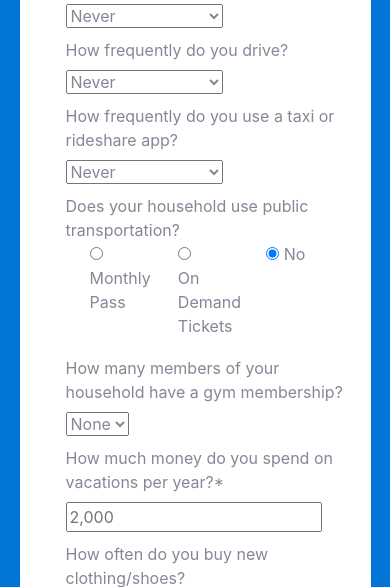
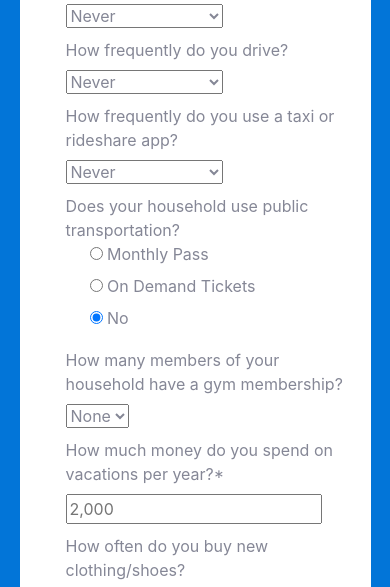
Before and after one commit to i-am-xu-wang/urban_advisor, a Django app: page / in a window 390 px wide. Shown: the part 1626-2213 px from the top of the page. Run offline with Django 3.2, Linux system fonts and the light colour scheme; some libraries are stand-ins or nearby versions.

Commit message:
add'l questionnaire bootstrap

```diff
--- a/templates/capstone/questionnaire.html
+++ b/templates/capstone/questionnaire.html
@@ -190,15 +190,15 @@
             Does your household use public transportation?
             <div class="container">
                 <div class="row">
-                    <div class="col">
+                    <div class="col-sm-6 col-md-4">
                         <input type="radio" id="public-monthly" name="public-transit-options" value="Monthly">
                         <label for="public-monthly">Monthly Pass</label>
                     </div>
-                    <div class="col">
+                    <div class="col-sm-6 col-md-4">
                         <input type="radio" id="public-on-demand" name="public-transit-options" value="On Demand Tickets">
                         <label for="public-on-demand">On Demand Tickets</label>
                     </div>
-                    <div class="col">
+                    <div class="col-sm-6 col-md-4">
                         <input type="radio" id="public-no" name="public-transit-options" value="No" checked>
                         <label for="public-no">No</label>
                     </div>
@@ -289,15 +289,15 @@
                 How many bedrooms are you looking for in your rental property?*
                 <div class="container">
                     <div class="row">
-                        <div class="col">
+                        <div class="col-sm-6 col-md-4">
                             <input type="radio" id="one-bedroom" name="rental-bedroom-options" value="One Bedroom" required>
                             <label for="one-bedroom">1 bedroom</label>
                         </div>
-                        <div class="col">
+                        <div class="col-sm-6 col-md-4">
                             <input type="radio" id="two-bedrooms" name="rental-bedroom-options" value="Two Bedrooms">
                             <label for="two-bedrooms">2 bedrooms</label>
                         </div>
-                        <div class="col">
+                        <div class="col-sm-6 col-md-4">
                             <input type="radio" id="three-bedrooms" name="rental-bedroom-options" value="Three Bedrooms">
                             <label for="three-bedrooms">3+ bedrooms</label>
                         </div>
```
